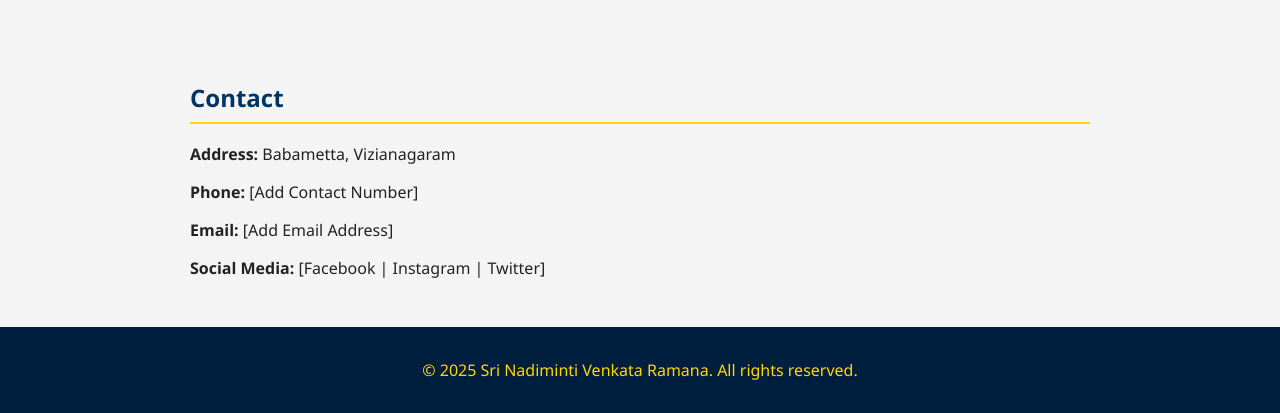
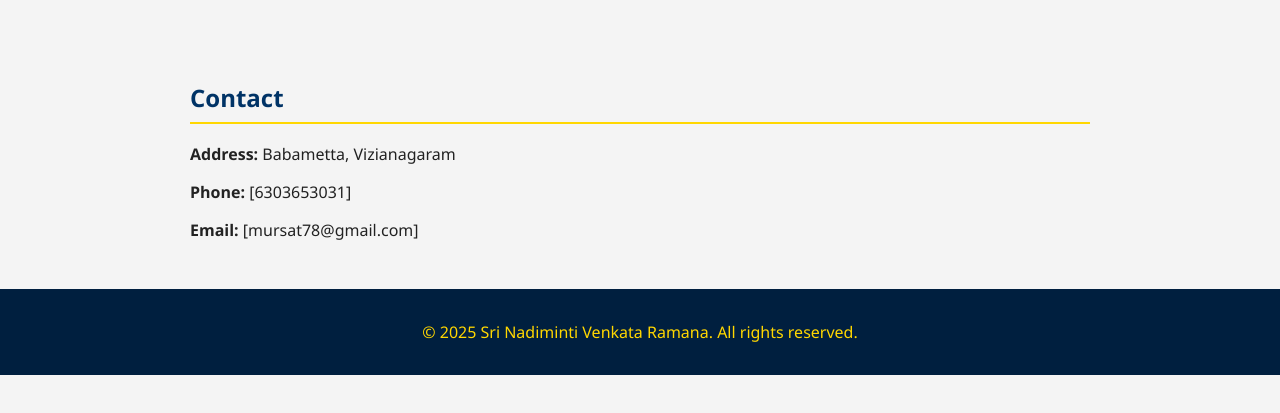
Before and after one commit to murtynadiminti/nvramana, a plain HTML site: page index.html in a window 1280 px wide. Shown: the part 1450-1863 px from the top of the page. After the commit the page ends 1825 px from the top, so only its background shows below. Drawn offline with Linux system fonts and the light colour scheme.

Commit message:
Update index.html

```diff
--- a/index.html
+++ b/index.html
@@ -120,10 +120,9 @@
   <section id="contact">
     <h2>Contact</h2>
     <p><strong>Address:</strong> Babametta, Vizianagaram</p>
-    <p><strong>Phone:</strong> [Add Contact Number]</p>
-    <p><strong>Email:</strong> [Add Email Address]</p>
-    <p><strong>Social Media:</strong> [Facebook | Instagram | Twitter]</p>
-  </section>
+    <p><strong>Phone:</strong> [6303653031]</p>
+    <p><strong>Email:</strong> [mursat78@gmail.com]</p>
+      </section>
 
   <footer>
     <p>&copy; 2025 Sri Nadiminti Venkata Ramana. All rights reserved.</p>
```
